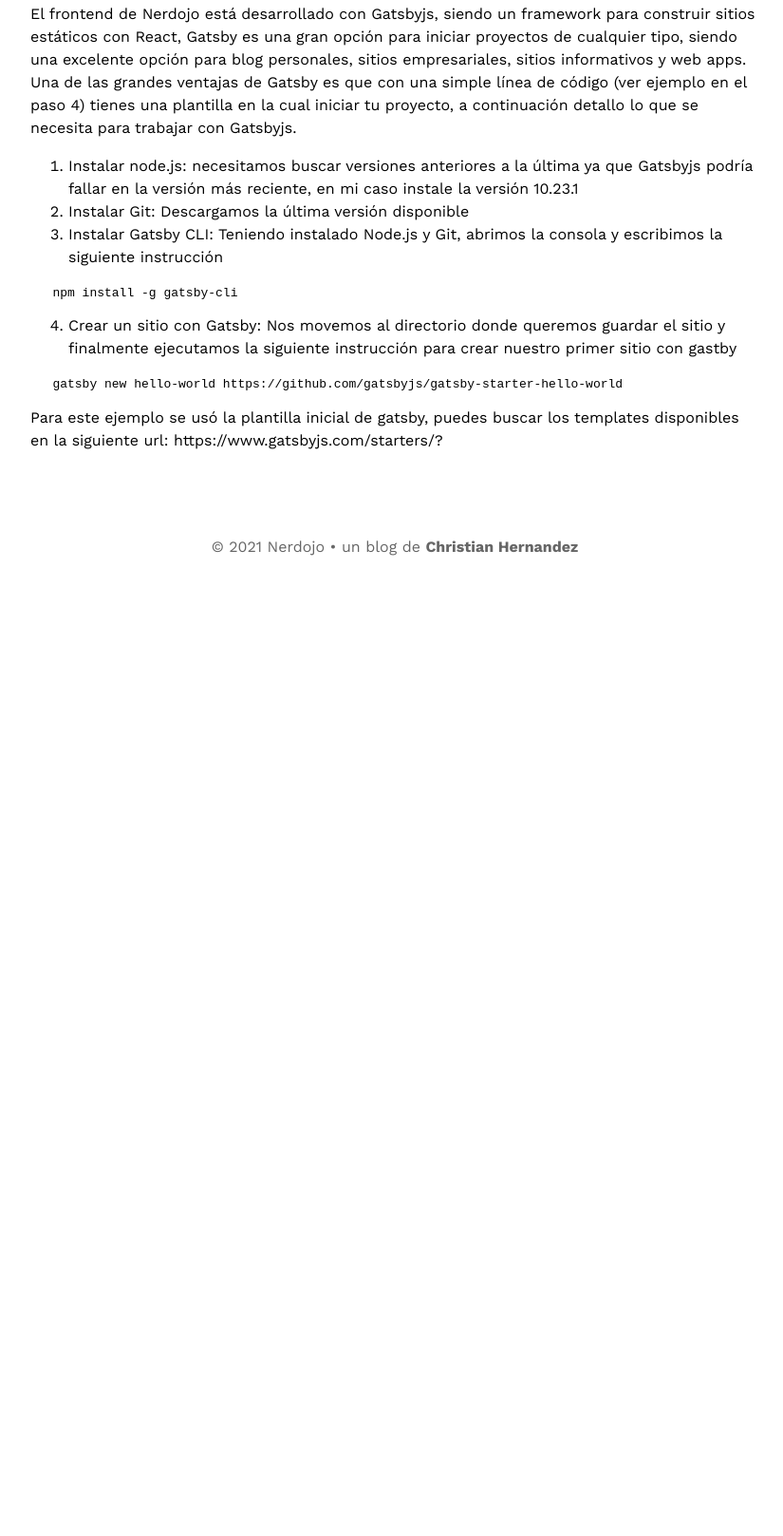
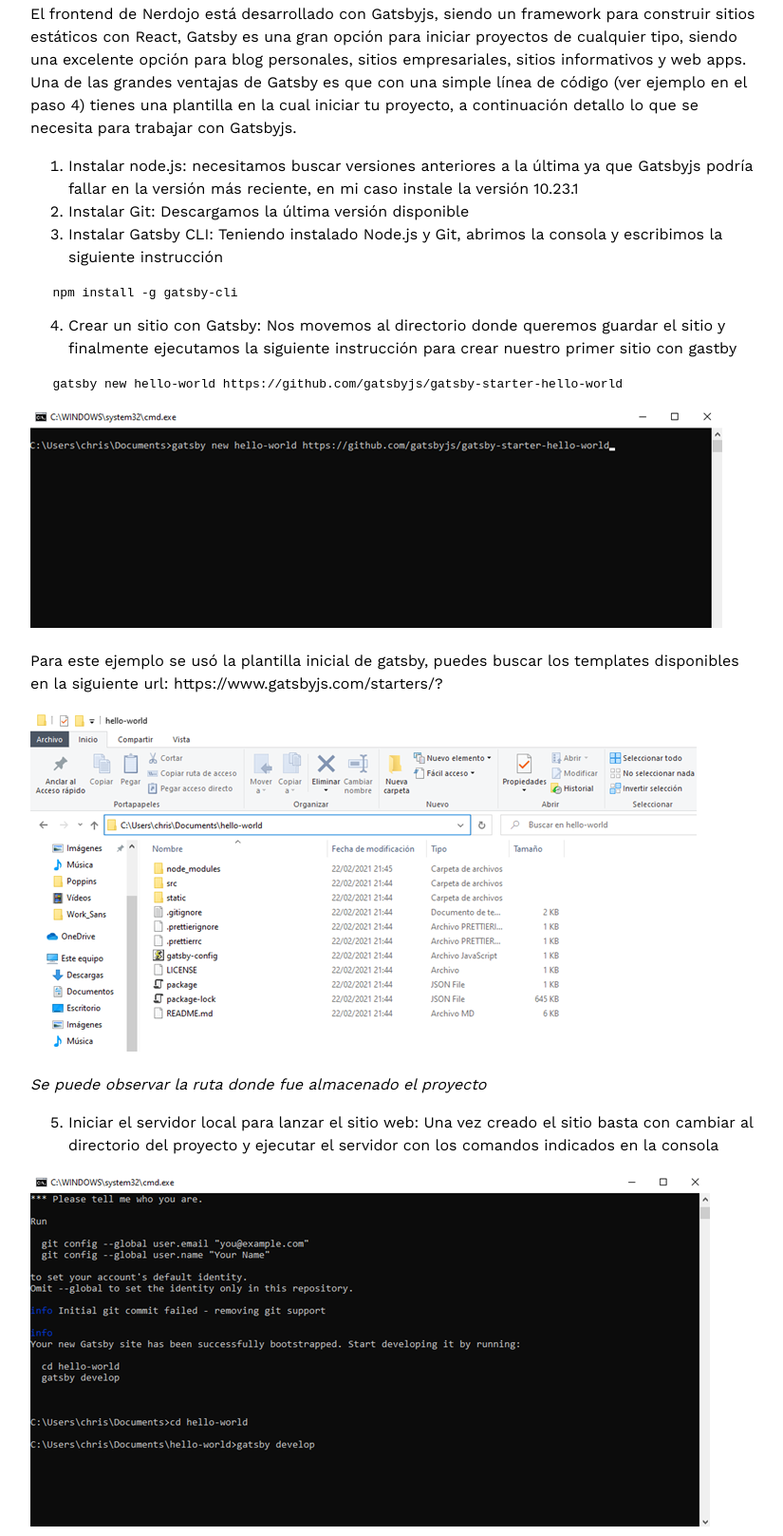
Before and after one commit to christianEdsv/Blog, a Gatsby site: page /Gatsby-Netlify-Nerdojo in a window 1280 px wide. Shown: the part 897-2514 px from the top of the page at 95% size, without its empty margins (224-1049 px from the left). Before the commit the page ends 1530 px from the top, so only its background shows below. Built offline with nearby package versions, Linux system fonts and the light colour scheme; Gatsby itself is replaced by a stand-in of ours; some packages are replaced by stand-ins of ours; code samples lack their colours.

Commit message:
Update Blog “2020-02-21-hello-world-the-remark-kitchen-sink”

````diff
--- a/_data/blog/2020-02-21-hello-world-the-remark-kitchen-sink.md
+++ b/_data/blog/2020-02-21-hello-world-the-remark-kitchen-sink.md
@@ -16,7 +16,7 @@
 
 El frontend de Nerdojo está desarrollado con [Gatsbyjs](https://www.gatsbyjs.com), siendo un framework para construir sitios estáticos con React, Gatsby es una gran opción para iniciar proyectos de cualquier tipo, siendo una excelente opción para blog personales, sitios empresariales, sitios informativos y web apps. Una de las grandes ventajas de Gatsby es que con una simple línea de código (ver ejemplo en el paso 4) tienes una plantilla en la cual iniciar tu proyecto, a continuación detallo lo que se necesita para trabajar con Gatsbyjs.
 
-1. Instalar node.js: necesitamos buscar versiones anteriores a la última ya que Gatsbyjs podría fallar en la versión más reciente, en mi caso instale la versión 10.23.1
+1. Instalar [node.js](https://nodejs.org/en/download/releases/): necesitamos buscar versiones anteriores a la última ya que Gatsbyjs podría fallar en la versión más reciente, en mi caso instale la versión 10.23.1
 2. Instalar [Git](https://git-scm.com/downloads): Descargamos la última versión disponible
 3. Instalar Gatsby CLI: Teniendo instalado Node.js y Git, abrimos la consola y escribimos la siguiente instrucción
 
@@ -30,4 +30,20 @@
    gatsby new hello-world https://github.com/gatsbyjs/gatsby-starter-hello-world
 ```
 
+![Directorio del proyecto Gaysby](/assets/2.png "Directorio del proyecto Gaysby")
+
 Para este ejemplo se usó la plantilla inicial de gatsby, puedes buscar los templates disponibles en la siguiente url: <https://www.gatsbyjs.com/starters/?>
+
+![Proyecto gatsby](/assets/3.png "Proyecto gatsby")
+
+*Se puede observar la ruta donde fue almacenado el proyecto*
+
+5. Iniciar el servidor local para lanzar el sitio web: Una vez creado el sitio basta con cambiar al directorio del proyecto y ejecutar el servidor con los comandos indicados en la consola
+
+![Iniciando proyecto Gatsby](/assets/5.png "Iniciando proyecto Gatsby")
+
+Ingresamos a la ruta indicada en la consola y podemos visualizar el sitio creado :)
+
+![Servidor local Gatsby iniciado](/assets/6.png "Servidor local Gatsby iniciado")
+
+![Sitio web Gatsby corriendo en servidor local](/assets/7.png "Sitio web Gatsby corriendo en servidor local")
````
Also changed, not shown: static/assets/2.png (added), static/assets/3.png (added), static/assets/4.png (added), static/assets/5.png (added), static/assets/6.png (added), static/assets/7.png (added).
